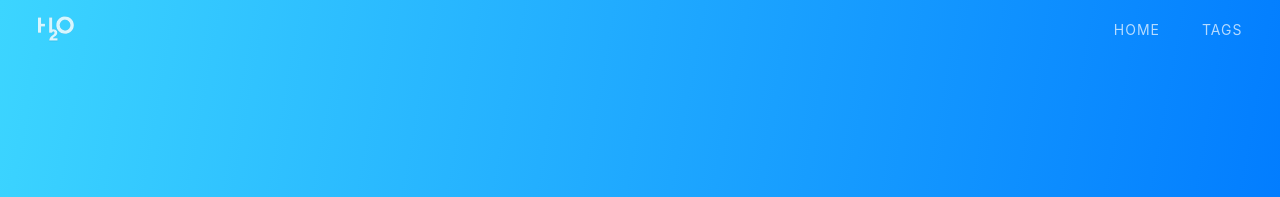
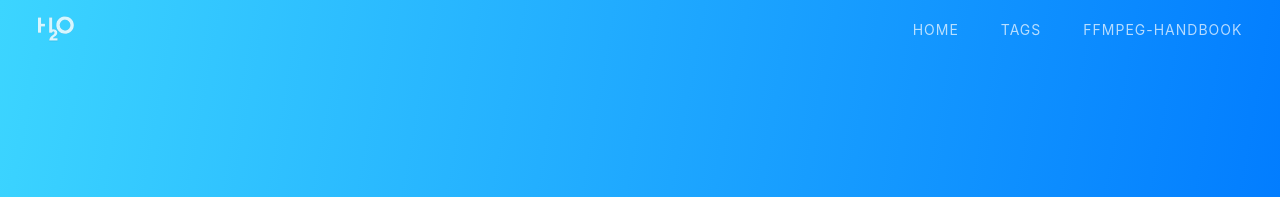
Before and after one commit to kirinzer/kirinzer.github.io, a Jekyll site: the page built from index.html, in a window 1280 px wide. Shown: the top 197 px of the page. Built offline with Jekyll 4.4.1, drawn with Linux system fonts in a browser that asks for light colours; nearby versions of some CDN libraries; the list of posts is cut into pages by our own code; a style sheet for code colours, icons or effects is not loaded.

Commit message:
Add new nav bar

```diff
--- a/_config.yml
+++ b/_config.yml
@@ -8,9 +8,16 @@ url: '' # your host
 baseurl: ''
 
 # Navigation links
-nav:
-  home: '/'
-  tags: '/tags.html'
+navigation:
+  - text: Home
+    url: /
+    nav_order: 1
+  - text: Tags
+    url: /tags/
+    nav_order: 2
+  - text: ffmpeg-handbook
+    url: /
+    nav_order: 3
 
 # Footer
 footer:
--- a/_includes/header.html
+++ b/_includes/header.html
@@ -4,10 +4,11 @@
     </div>
     <i id="menu-toggle" class="iconfont icon-menu"></i>
     <nav class="g-nav">
-        <ul>
-            {% for i in site.nav %}
-            <li><a href="{{ i[1] }}">{{ i[0] }}</a></li>
-            {% endfor %}
-        </ul>
+      <ul>
+        {% assign sorted_nav = site.navigation | sort: 'nav_order' %}
+        {% for nav_item in sorted_nav %}
+        <li><a href="{{ nav_item.url }}">{{ nav_item.text }}</a></li>
+        {% endfor %}
+      </ul>
     </nav>
-</header>
+  </header>
```
